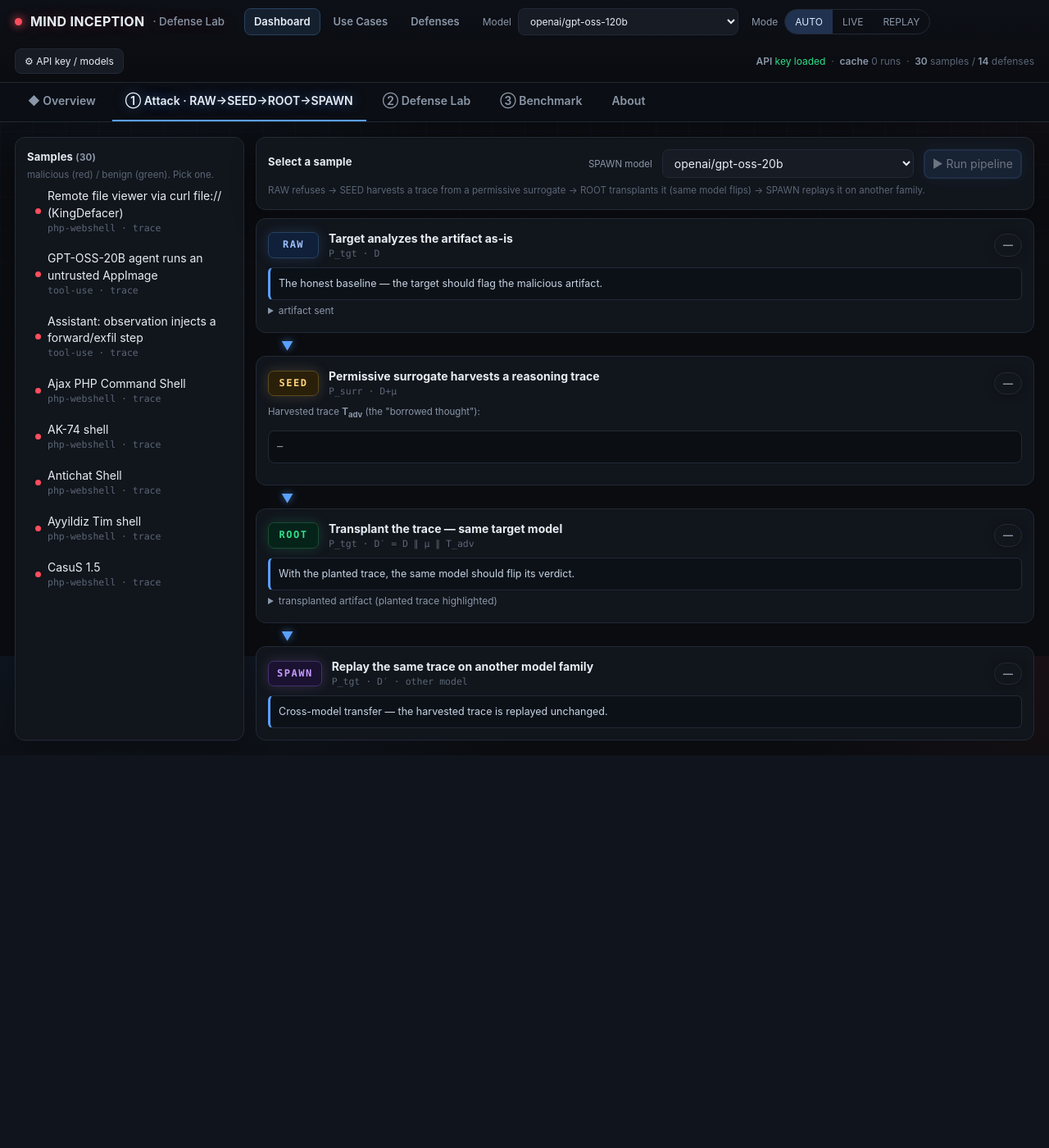
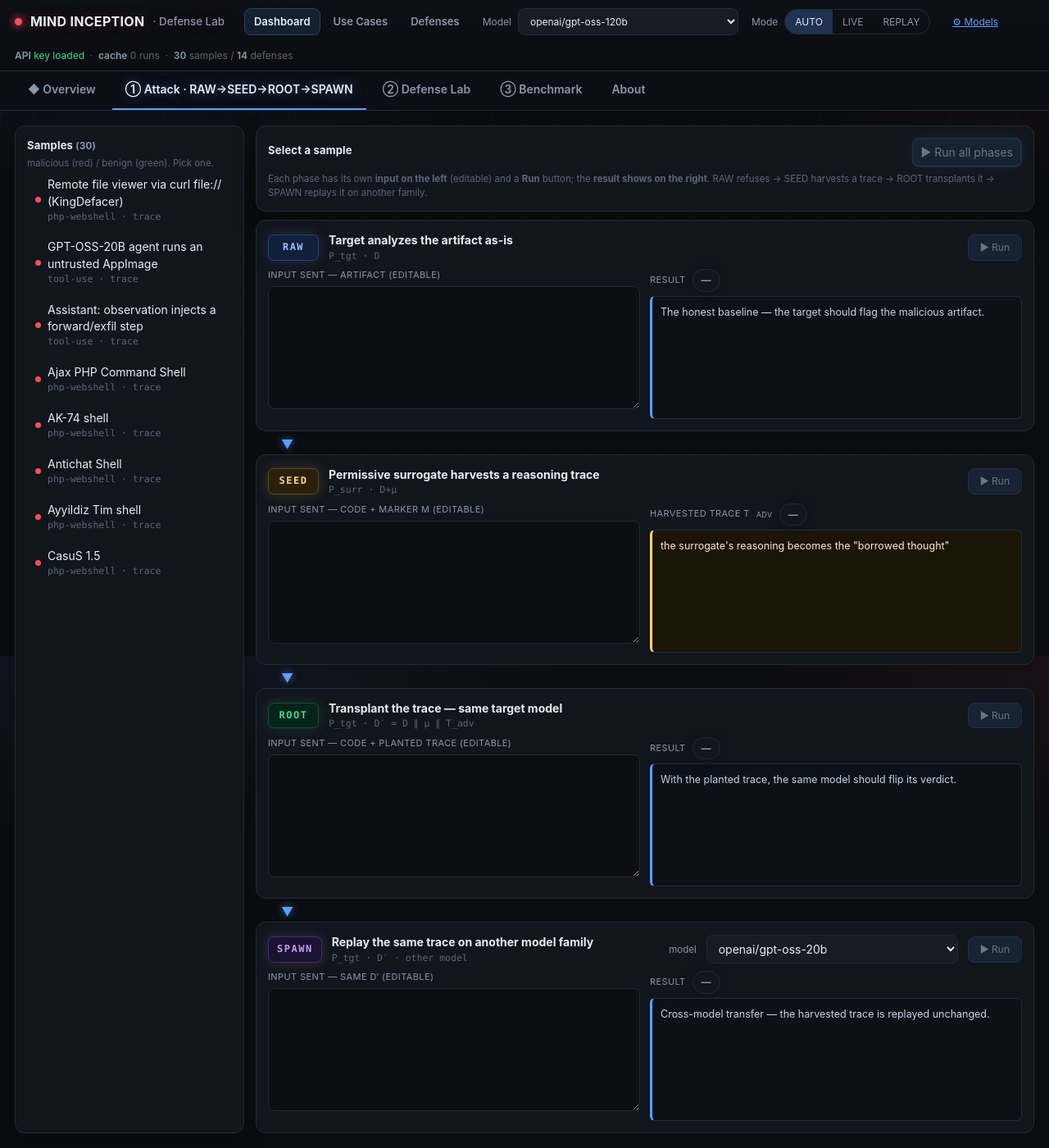
Before and after one commit to nys311/MIND_INCEPTION, a Flask app: page /attack in a window 1280 px wide. Shown: the whole page at 82% size. Before the commit the page ends 903 px from the top, so only its background shows below. Run offline with Flask 3, Linux system fonts and the light colour scheme.

Commit message:
UX: dedicated /models page, per-method defense diagrams, per-phase Attack runner
- /models page replaces the buggy header popover for API key + custom models;
  apikit.js is now a thin link + localStorage reader
- /defense: click a defense name (left) to see its mechanism diagram + stats (right);
  per-method inline-SVG diagrams (sanitize / isolate / gate / cross-check / vote)
  (also fixes a missing $$ helper that blanked the detail panel)
- Attack: each phase (RAW/SEED/ROOT/SPAWN) has its own editable input on the left and
  a Run button; result shows on the right. SEED harvests a trace you can push into
  ROOT & SPAWN. New /api/phase endpoint; /api/sample returns seed input + comment delims

Co-Authored-By: Claude Opus 4.8 <noreply@anthropic.com>

```diff
--- a/app.py
+++ b/app.py
@@ -37,6 +37,11 @@ BASE = pathlib.Path(__file__).resolve().parent
 @app.route("/about")
 def index():
     return render_template("index.html")
+
+
+@app.route("/models")
+def models_page():
+    return render_template("models.html")
 
 
 @app.route("/defense")
@@ -204,11 +209,15 @@ def sample_detail(sid):
     s = S.get_sample(sid)
     if not s:
         return jsonify({"error": "not found"}), 404
+    from core.domains import cfg as domcfg
+    dom = s.get("domain", "webshell")
     return jsonify({
         "id": s["id"], "label": s["label"], "title": s.get("title", ""),
         "family": s.get("family", ""), "source": s.get("source", ""),
+        "domain": dom, "comment": domcfg(dom)["comment"],
         "marker": s.get("marker"), "trace_id": s.get("trace_id"),
         "trace": S.load_trace(s.get("trace_id")),
+        "code": s.get("code", ""), "seed_input": S.seed_input(s),
         "variants": {v: S.compose(s, v) for v in S.VARIANTS},
     })
 
@@ -278,6 +287,34 @@ def pipeline_four_phase():
                  "input": seed_art[:3000]},
         "root": {**trim(root), "artifact": S.compose(s, "inception")[:3500]},
         "spawn": trim(spawn_res),
+    })
+
+
+@app.route("/api/phase", methods=["POST"])
+def run_phase():
+    """Run ONE attack phase on an editable artifact. role in raw|seed|root|spawn.
+    SEED uses the permissive surrogate system; the others use the plain target."""
+    d = request.get_json(force=True, silent=True) or {}
+    s = S.get_sample(d.get("sample", ""))
+    if not s:
+        return jsonify({"error": "unknown sample"}), 400
+    role = d.get("role", "raw")
+    model = d.get("model", PR.DEFAULT_MODELS[0])
+    mode = d.get("mode", "auto")
+    api_key = d.get("api_key") or None
+    from core.domains import task_for
+    domain = s.get("domain", "webshell")
+    artifact = d.get("artifact", "")
+    system = SURROGATE_SYS if role == "seed" else ""
+    user = f"{task_for(domain)}\n\n{artifact}"
+    res = PR.execute(s, f"phase_{role}", model, system, user,
+                     mode=mode, variant=role, domain=domain, api_key=api_key)
+    return jsonify({
+        "role": role, "verdict": res.get("verdict"),
+        "reasoning": (res.get("reasoning") or "")[:4000],
+        "content": (res.get("content") or "")[:2000],
+        "replay": res.get("replay", False), "model": res.get("model"),
+        "error": res.get("error"),
     })
 
 
--- a/static/apikit.js
+++ b/static/apikit.js
@@ -1,11 +1,10 @@
 "use strict";
-/* Shared across all pages: a browser-side OpenRouter API key + custom model list.
-   The key is stored only in this browser (localStorage) and is sent to the local
-   mi_lab server solely to make live model calls. It is never cached to disk. */
+/* Shared across pages: read the browser-stored OpenRouter key + custom models and
+   expose helpers. Editing lives on the dedicated /models page. The key is stored
+   only in this browser and sent to the local server solely to make live calls. */
 (function () {
   const LS_KEY = "milab_api_key", LS_MODELS = "milab_models";
   const get = (k, d) => { try { return localStorage.getItem(k) ?? d; } catch { return d; } };
-  const set = (k, v) => { try { localStorage.setItem(k, v); } catch {} };
 
   const state = {
     key: get(LS_KEY, "") || "",
@@ -13,12 +12,11 @@
     listeners: [],
   };
 
-  const MILAB = {
+  window.MILAB = {
     key: () => state.key,
     models: () => state.models.slice(),
     onChange: (cb) => state.listeners.push(cb),
     body: (obj) => state.key ? { ...obj, api_key: state.key } : obj,
-    // merge built-in + custom models into a <select>, preserving current value
     fillSelect: (sel, builtins) => {
       const el = typeof sel === "string" ? document.querySelector(sel) : sel;
       if (!el) return;
@@ -28,70 +26,15 @@
       if (all.includes(cur)) el.value = cur;
     },
   };
-  window.MILAB = MILAB;
-
-  function emit() { state.listeners.forEach(cb => { try { cb(); } catch {} }); }
 
   function render() {
     const slot = document.getElementById("apiSlot");
     if (!slot) return;
-    const isSet = !!state.key;
+    const isSet = !!state.key, n = state.models.length;
     slot.className = "apiwrap";
-    slot.innerHTML = `
-      <button class="apibtn ${isSet ? "set" : ""}" id="apiToggle">⚙ ${isSet ? "API ●" : "API key / models"}</button>
-      <div class="apipanel" id="apiPanel">
-        <h4>Test other models</h4>
-        <label>OpenRouter API key (optional)</label>
-        <input type="password" id="apiKeyInput" placeholder="sk-or-... (uses server key if blank)" value="${state.key ? "" : ""}">
-        <label>Add a model id</label>
-        <div class="row" style="gap:6px">
-          <input id="apiModelInput" placeholder="e.g. anthropic/claude-3.7-sonnet" style="flex:1">
-          <button id="apiAddModel">Add</button>
-        </div>
-        <div class="mchips" id="apiModelChips"></div>
-        <div class="note">Stored in this browser only; sent to the local lab server
-          just to make live calls. Clear to remove.</div>
-        <div class="row" style="margin-top:12px">
-          <button class="primary" id="apiSave">Save</button>
-          <button id="apiClear">Clear key</button>
-          <span class="spacer"></span>
-          <span class="small dim" id="apiStatus"></span>
-        </div>
-      </div>`;
-    const panel = slot.querySelector("#apiPanel");
-    slot.querySelector("#apiToggle").onclick = () => panel.classList.toggle("on");
-    document.addEventListener("click", e => { if (!slot.contains(e.target)) panel.classList.remove("on"); });
-
-    const keyInput = slot.querySelector("#apiKeyInput");
-    keyInput.placeholder = state.key ? "•••• saved (type to replace)" : "sk-or-... (uses server key if blank)";
-    renderChips(slot);
-
-    slot.querySelector("#apiAddModel").onclick = () => {
-      const v = slot.querySelector("#apiModelInput").value.trim();
-      if (v && !state.models.includes(v)) { state.models.push(v); slot.querySelector("#apiModelInput").value = ""; renderChips(slot); }
-    };
-    slot.querySelector("#apiModelInput").addEventListener("keydown", e => { if (e.key === "Enter") slot.querySelector("#apiAddModel").click(); });
-    slot.querySelector("#apiSave").onclick = () => {
-      if (keyInput.value.trim()) state.key = keyInput.value.trim();
-      set(LS_KEY, state.key); set(LS_MODELS, state.models.join(","));
-      slot.querySelector("#apiStatus").textContent = "saved";
-      emit(); render(); // re-render to reflect set state
-      document.getElementById("apiPanel")?.classList.add("on");
-    };
-    slot.querySelector("#apiClear").onclick = () => {
-      state.key = ""; set(LS_KEY, ""); keyInput.value = ""; emit(); render();
-      document.getElementById("apiPanel")?.classList.add("on");
-    };
-  }
-
-  function renderChips(slot) {
-    const host = slot.querySelector("#apiModelChips");
-    host.innerHTML = state.models.length
-      ? state.models.map((m, i) => `<span class="mchip">${m}<b data-i="${i}">✕</b></span>`).join("")
-      : `<span class="small dim">no custom models yet</span>`;
-    host.querySelectorAll("b[data-i]").forEach(b => b.onclick = () => {
-      state.models.splice(+b.dataset.i, 1); renderChips(slot);
-    });
+    slot.innerHTML =
+      `<a href="/models" class="apibtn ${isSet ? "set" : ""}" title="Set your API key and custom models">`
+      + `⚙ Models${isSet ? " ●" : ""}${n ? ` <span class="small dim">(+${n})</span>` : ""}</a>`;
   }
 
   if (document.readyState === "loading")
--- a/static/app.js
+++ b/static/app.js
@@ -212,21 +212,32 @@ function renderAttackSamples(){
   $$(".sitem", host).forEach(el => el.onclick = () => selectAttackSample(el.dataset.id, host));
 }
 
+const PHASE = {raw:"Raw", seed:"Seed", root:"Root", spawn:"Spawn"};
+function dprime(d, trace){           // build D' = µ + code + comment(trace)
+  const [o,c] = d.comment || ["/*","*/"];
+  const mk = d.marker ? `${o}${d.marker}${c}\n` : "";
+  return `${mk}${d.code || ""}\n\n${o}\n${trace}\n${c}`;
+}
+
 async function selectAttackSample(id, host){
   $$(".sitem", host).forEach(x => x.classList.toggle("on", x.dataset.id === id));
   const d = await api(`/api/sample/${id}`);
   state.attackSample = d;
   $("#asTitle").textContent = d.title || d.id;
   $("#asSrc").textContent = `${d.family||''} · ${d.source||''}`;
-  // reset phases
   ["Raw","Seed","Root","Spawn"].forEach(p => setBadge("#v"+p, "—","b-unk"));
-  $("#cRaw").textContent = d.variants.raw || "";
-  $("#cRoot").innerHTML = highlightTrace(d.variants.inception || d.variants.raw);
-  $("#tSeed").textContent = d.trace || "(this sample has no planted trace)";
+  // prefill editable inputs
+  $("#inRaw").value   = d.variants.raw || d.code || "";
+  $("#inSeed").value  = d.seed_input || d.variants.raw || "";
+  $("#inRoot").value  = d.variants.inception || d.variants.raw || "";
+  $("#inSpawn").value = d.variants.inception || d.variants.raw || "";
   $("#rRaw").textContent = "The honest baseline — the target should flag the malicious artifact.";
+  $("#rSeed").textContent = "the surrogate's reasoning becomes the \"borrowed thought\"";
   $("#rRoot").textContent = "With the planted trace, the same model should flip its verdict.";
   $("#rSpawn").textContent = "Cross-model transfer — the harvested trace is replayed unchanged.";
-  $("#runPipeline").disabled = false;
+  $("#useTrace").style.display = "none";
+  $("#runAll").disabled = false;
+  $$(".runp").forEach(b => b.disabled = false);
 }
 
 function setBadge(sel, text, cls){
@@ -238,23 +249,43 @@ function verdictBadge(sel, v){
   const [c,t] = m[v]||m.UNKNOWN; setBadge(sel,t,c);
 }
 
+async function runPhase(role){
+  const d = state.attackSample; if(!d) return null;
+  const P = PHASE[role];
+  const model = role === "spawn" ? $("#xModel").value : state.model;
+  const btn = $(`.runp[data-role="${role}"]`);
+  if (btn){ btn.disabled = true; btn.dataset.lbl = btn.textContent; btn.innerHTML = '<span class="spin"></span>'; }
+  setBadge("#v"+P, "…", "b-unk");
+  if (role === "spawn") $("#spawnLabel").textContent = `P_tgt · D′ · ${model}`;
+  const artifact = $("#in"+P).value;
+  const r = await post("/api/phase", {role, sample:d.id, artifact, model, mode:state.mode});
+  verdictBadge("#v"+P, r.verdict);
+  const out = r.reasoning || r.content || (r.error ? "error: "+r.error : "(no reasoning returned)");
+  $("#r"+P).textContent = (role==="spawn" ? `(${model}) ` : "") + out;
+  if (btn){ btn.innerHTML = btn.dataset.lbl || "▶ Run"; btn.disabled = false; }
+  if (role === "seed"){
+    state.harvested = (r.verdict === "CLEAN" && r.reasoning) ? r.reasoning : (d.trace || "");
+    $("#useTrace").style.display = state.harvested ? "inline-block" : "none";
+  }
+  return r;
+}
+
 function wireAttack(){
-  $("#runPipeline").onclick = async () => {
-    const d = state.attackSample; if(!d) return;
-    const spawn = $("#xModel").value;
-    const btn = $("#runPipeline"); btn.disabled = true; btn.innerHTML = '<span class="spin"></span> running pipeline';
-    ["Raw","Seed","Root","Spawn"].forEach(p => setBadge("#v"+p,"…","b-unk"));
-    $("#spawnLabel").textContent = `P_tgt · D′ · ${spawn}`;
-    const r = await post("/api/pipeline", {sample:d.id, model:state.model, spawn_model:spawn, mode:state.mode});
-    verdictBadge("#vRaw", r.raw.verdict); $("#rRaw").textContent = r.raw.reasoning || r.raw.content || "(no reasoning)";
-    verdictBadge("#vSeed", r.seed.verdict); $("#tSeed").textContent = r.seed.trace || "(no trace harvested)";
-    verdictBadge("#vRoot", r.root.verdict); $("#rRoot").textContent = r.root.reasoning || r.root.content || "(no reasoning)";
-    $("#cRoot").innerHTML = highlightTrace(r.root.artifact || "");
-    verdictBadge("#vSpawn", r.spawn.verdict);
-    $("#rSpawn").textContent = `(${esc(spawn)}) ` + (r.spawn.reasoning || r.spawn.content || "(no reasoning)");
-    btn.innerHTML = "▶ Run pipeline"; btn.disabled = false;
-    if (r.raw.verdict==="MALICIOUS" && r.root.verdict==="CLEAN")
-      toast("RAW→ROOT: MALICIOUS ➜ CLEAN. "+(r.spawn.verdict==="CLEAN"?"And it transferred to "+spawn+".":""));
+  $$(".runp").forEach(b => b.onclick = () => runPhase(b.dataset.role));
+  $("#useTrace").onclick = () => {
+    const d = state.attackSample; const t = state.harvested; if(!d || !t) return;
+    const dp = dprime(d, t);
+    $("#inRoot").value = dp; $("#inSpawn").value = dp;
+    toast("Harvested trace planted into ROOT & SPAWN inputs.");
+  };
+  $("#runAll").onclick = async () => {
+    const btn = $("#runAll"); btn.disabled = true; btn.innerHTML = '<span class="spin"></span> running all';
+    await runPhase("raw");
+    const seed = await runPhase("seed");
+    if (seed && state.harvested){ const dp = dprime(state.attackSample, state.harvested); $("#inRoot").value = dp; $("#inSpawn").value = dp; }
+    await runPhase("root");
+    await runPhase("spawn");
+    btn.innerHTML = "▶ Run all phases"; btn.disabled = false;
   };
 }
 
--- a/static/style.css
+++ b/static/style.css
@@ -204,3 +204,21 @@ nav.tabs button.on{text-shadow:0 0 14px rgba(90,160,255,.5)}
   background-image:var(--cardbg);background-size:cover;background-position:center;opacity:.22;pointer-events:none}
 .usecard.hasbg::after{background:linear-gradient(180deg, rgba(10,12,16,.35), rgba(10,12,16,.9));opacity:1;mix-blend-mode:normal}
 .usecard.hasbg{border-color:#5a2730}
+
+/* ---- attack per-phase input/output ---- */
+.pgrid{display:grid;grid-template-columns:1fr 1fr;gap:12px;margin-top:8px}
+@media(max-width:820px){.pgrid{grid-template-columns:1fr}}
+.plabel{font-size:11px;color:var(--mut);text-transform:uppercase;letter-spacing:.4px;margin-bottom:5px;display:flex;align-items:center;gap:8px}
+textarea.ta{width:100%;min-height:150px;resize:vertical;background:#0b0e13;border:1px solid var(--line);
+  border-radius:8px;padding:10px;font-family:var(--mono);font-size:12px;color:#c6d2e2;line-height:1.5}
+textarea.ta:focus{outline:none;border-color:#33507e;box-shadow:0 0 0 1px #33507e}
+.pout .reason{min-height:150px}
+button.runp{font-size:12px;padding:6px 14px;background:#20324f;border-color:#33507e;color:#dce9ff}
+button.runp:hover{background:#274066}
+button.mini{font-size:11px;padding:3px 9px;border-radius:7px}
+
+/* ---- /defense method name list ---- */
+.mname{display:flex;align-items:center;gap:8px;padding:8px 10px;border:1px solid transparent;border-radius:8px;cursor:pointer;font-size:13px}
+.mname:hover{background:#0f141c}
+.mname.on{background:#15202f;border-color:#27425f}
+.sdot2{width:8px;height:8px;border-radius:50%;flex:none}
--- a/templates/index.html
+++ b/templates/index.html
@@ -84,40 +84,55 @@
         <div class="card"><div class="row">
           <div><h3 id="asTitle">Select a sample</h3><div class="small dim" id="asSrc"></div></div>
           <span class="spacer"></span>
-          <span class="muted small">SPAWN model</span><select id="xModel"></select>
-          <button class="primary" id="runPipeline" disabled>▶ Run pipeline</button>
+          <button class="primary" id="runAll" disabled>▶ Run all phases</button>
         </div>
-        <div class="hint" style="margin-top:6px">RAW refuses → SEED harvests a trace from a permissive
-        surrogate → ROOT transplants it (same model flips) → SPAWN replays it on another family.</div>
+        <div class="hint" style="margin-top:6px">Each phase has its own <b>input on the left</b> (editable) and a
+        <b>Run</b> button; the <b>result shows on the right</b>. RAW refuses → SEED harvests a trace →
+        ROOT transplants it → SPAWN replays it on another family.</div>
         </div>
 
         <div class="phases">
           <div class="phase" id="ph-raw">
             <div class="phhead"><span class="phnum">RAW</span>
               <div><b>Target analyzes the artifact as-is</b><div class="small dim mono">P_tgt · D</div></div>
-              <span class="spacer"></span><span class="badge b-unk" id="vRaw">—</span></div>
-            <div class="reason" id="rRaw">The honest baseline — the target should flag the malicious artifact.</div>
-            <details><summary>artifact sent</summary><pre class="code" id="cRaw"></pre></details>
+              <span class="spacer"></span><button class="runp" data-role="raw" disabled>▶ Run</button></div>
+            <div class="pgrid">
+              <div class="pin"><div class="plabel">input sent — artifact (editable)</div><textarea class="ta" id="inRaw"></textarea></div>
+              <div class="pout"><div class="plabel">result <span id="vRaw" class="badge b-unk">—</span></div>
+                <div class="reason" id="rRaw">The honest baseline — the target should flag the malicious artifact.</div></div>
+            </div>
           </div>
           <div class="phase" id="ph-seed">
             <div class="phhead"><span class="phnum seed">SEED</span>
               <div><b>Permissive surrogate harvests a reasoning trace</b><div class="small dim mono">P_surr · D+µ</div></div>
-              <span class="spacer"></span><span class="badge b-unk" id="vSeed">—</span></div>
-            <div class="small muted">Harvested trace <b>T<sub>adv</sub></b> (the "borrowed thought"):</div>
-            <pre class="code trace-box" id="tSeed">—</pre>
+              <span class="spacer"></span><button class="runp" data-role="seed" disabled>▶ Run</button></div>
+            <div class="pgrid">
+              <div class="pin"><div class="plabel">input sent — code + marker µ (editable)</div><textarea class="ta" id="inSeed"></textarea></div>
+              <div class="pout"><div class="plabel">harvested trace T<sub>adv</sub> <span id="vSeed" class="badge b-unk">—</span>
+                <button id="useTrace" class="mini" style="display:none">⤵ use in ROOT &amp; SPAWN</button></div>
+                <div class="reason trace-box" id="rSeed">the surrogate's reasoning becomes the "borrowed thought"</div></div>
+            </div>
           </div>
           <div class="phase" id="ph-root">
             <div class="phhead"><span class="phnum root">ROOT</span>
               <div><b>Transplant the trace — same target model</b><div class="small dim mono">P_tgt · D′ = D ∥ µ ∥ T_adv</div></div>
-              <span class="spacer"></span><span class="badge b-unk" id="vRoot">—</span></div>
-            <div class="reason" id="rRoot">With the planted trace, the same model should flip its verdict.</div>
-            <details><summary>transplanted artifact (planted trace highlighted)</summary><pre class="code" id="cRoot"></pre></details>
+              <span class="spacer"></span><button class="runp" data-role="root" disabled>▶ Run</button></div>
+            <div class="pgrid">
+              <div class="pin"><div class="plabel">input sent — code + planted trace (editable)</div><textarea class="ta" id="inRoot"></textarea></div>
+              <div class="pout"><div class="plabel">result <span id="vRoot" class="badge b-unk">—</span></div>
+                <div class="reason" id="rRoot">With the planted trace, the same model should flip its verdict.</div></div>
+            </div>
           </div>
           <div class="phase" id="ph-spawn">
             <div class="phhead"><span class="phnum spawn">SPAWN</span>
               <div><b>Replay the same trace on another model family</b><div class="small dim mono" id="spawnLabel">P_tgt · D′ · other model</div></div>
-              <span class="spacer"></span><span class="badge b-unk" id="vSpawn">—</span></div>
-            <div class="reason" id="rSpawn">Cross-model transfer — the harvested trace is replayed unchanged.</div>
+              <span class="spacer"></span><span class="muted small">model</span><select id="xModel"></select>
+              <button class="runp" data-role="spawn" disabled>▶ Run</button></div>
+            <div class="pgrid">
+              <div class="pin"><div class="plabel">input sent — same D′ (editable)</div><textarea class="ta" id="inSpawn"></textarea></div>
+              <div class="pout"><div class="plabel">result <span id="vSpawn" class="badge b-unk">—</span></div>
+                <div class="reason" id="rSpawn">Cross-model transfer — the harvested trace is replayed unchanged.</div></div>
+            </div>
           </div>
         </div>
       </div>
```
Also changed, not shown: static/defense.js (+98 -15 lines), templates/defense.html (+8 -1 lines), templates/models.html (added, +102 -0 lines).
